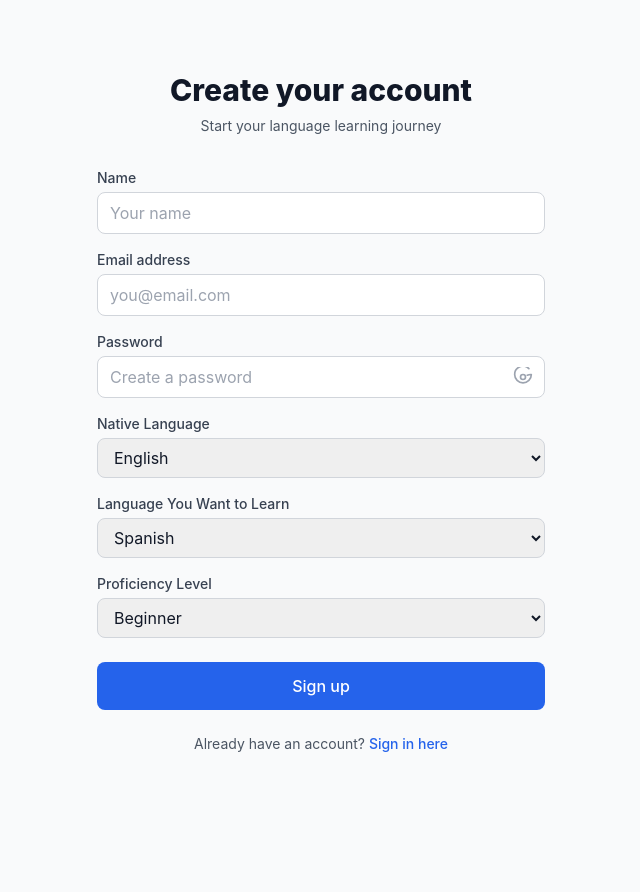
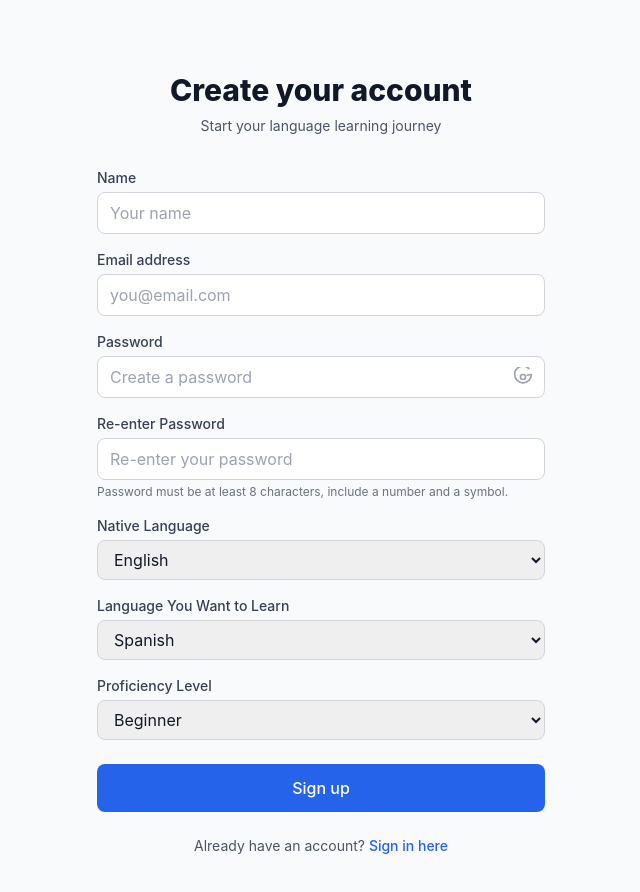
Before and after one commit to cindyylim/LanguageLearningApp, a React (Create React App) app in the folder client/: page /register in a window 1280 px wide. Shown: the top 892 px of the page, without its empty margins (319-959 px from the left). Before the commit the page ends 802 px from the top, so only its background shows below. Built offline with nearby package versions, Linux system fonts and the light colour scheme.

Commit message:
Enhance register page

```diff
--- a/client/src/pages/Register.tsx
+++ b/client/src/pages/Register.tsx
@@ -35,6 +35,8 @@ const Register: React.FC = () => {
   const [name, setName] = useState('');
   const [email, setEmail] = useState('');
   const [password, setPassword] = useState('');
+  const [reenterPassword, setReenterPassword] = useState('');
+  const [passwordError, setPasswordError] = useState('');
   const [nativeLanguage, setNativeLanguage] = useState('en');
   const [targetLanguage, setTargetLanguage] = useState('es');
   const [proficiencyLevel, setProficiencyLevel] = useState('beginner');
@@ -44,8 +46,26 @@ const Register: React.FC = () => {
   const { register } = useAuth();
   const navigate = useNavigate();
 
+  // Password validation function
+  const isPasswordValid = (pw: string) => {
+    return (
+      pw.length >= 8 &&
+      /[0-9]/.test(pw) &&
+      /[^A-Za-z0-9]/.test(pw)
+    );
+  };
+
   const handleSubmit = async (e: React.FormEvent) => {
     e.preventDefault();
+    setPasswordError('');
+    if (!isPasswordValid(password)) {
+      setPasswordError('Password must be at least 8 characters long and include a number and a symbol.');
+      return;
+    }
+    if (password !== reenterPassword) {
+      setPasswordError('Passwords do not match');
+      return;
+    }
     setLoading(true);
     try {
       await register({
@@ -140,6 +160,28 @@ const Register: React.FC = () => {
               </div>
             </div>
             <div>
+              <label htmlFor="reenterPassword" className="block text-sm font-medium text-gray-700">
+                Re-enter Password
+              </label>
+              <div className="relative mt-1">
+                <input
+                  id="reenterPassword"
+                  name="reenterPassword"
+                  type={showPassword ? 'text' : 'password'}
+                  autoComplete="new-password"
+                  required
+                  value={reenterPassword}
+                  onChange={e => setReenterPassword(e.target.value)}
+                  className="input-field pr-10"
+                  placeholder="Re-enter your password"
+                />
+              </div>
+              {passwordError && <div className="text-red-500 text-xs mt-1">{passwordError}</div>}
+              <div className="text-xs text-gray-500 mt-1">
+                Password must be at least 8 characters, include a number and a symbol.
+              </div>
+            </div>
+            <div>
               <label htmlFor="nativeLanguage" className="block text-sm font-medium text-gray-700">
                 Native Language
               </label>
```
